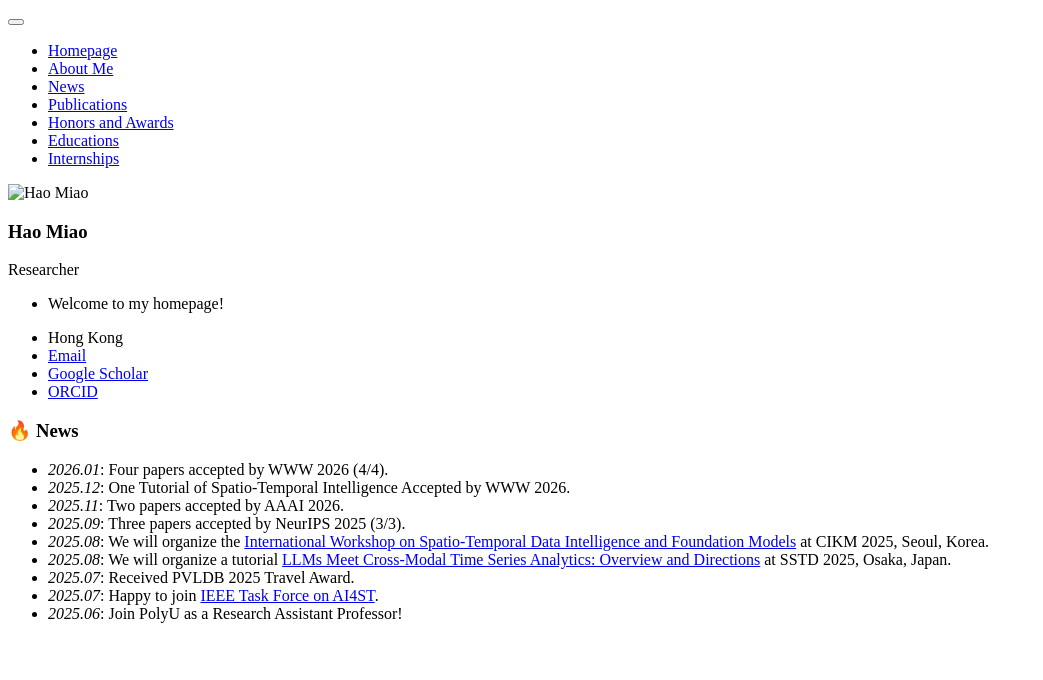
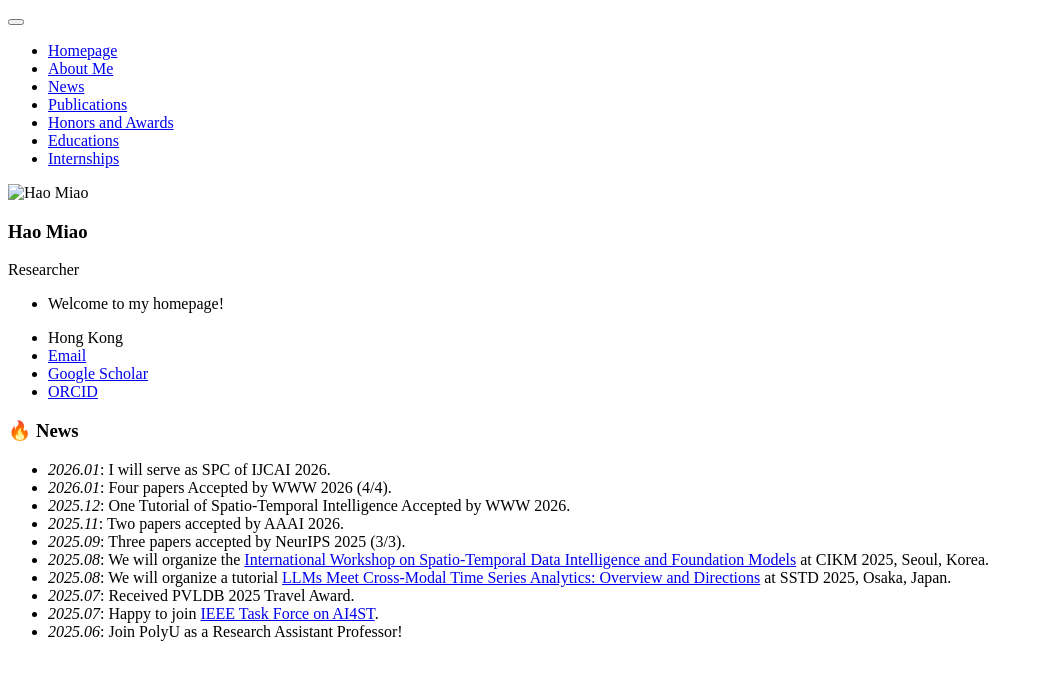
Before and after one commit to MiaoHaoSunny/MiaoHaoSunny.github.io, a Jekyll site: the page built from _pages/includes/news.md, in a window 1280 px wide. Shown: the top 680 px of the page, without its empty margins (0-1043 px from the left). Built offline with Jekyll 4.4.1, drawn with Linux system fonts in a browser that asks for light colours; our own code applies the rules of GitHub Pages for plain Markdown files.

Commit message:
Update news.md

```diff
--- a/_pages/includes/news.md
+++ b/_pages/includes/news.md
@@ -1,5 +1,6 @@
 # 🔥 News
-- *2026.01*: Four papers accepted by WWW 2026 (4/4).
+- *2026.01*: I will serve as SPC of IJCAI 2026.
+- *2026.01*: Four papers Accepted by WWW 2026 (4/4).
 - *2025.12*: One Tutorial of Spatio-Temporal Intelligence Accepted by WWW 2026.
 - *2025.11*: Two papers accepted by AAAI 2026.
 - *2025.09*: Three papers accepted by NeurIPS 2025 (3/3).
```
